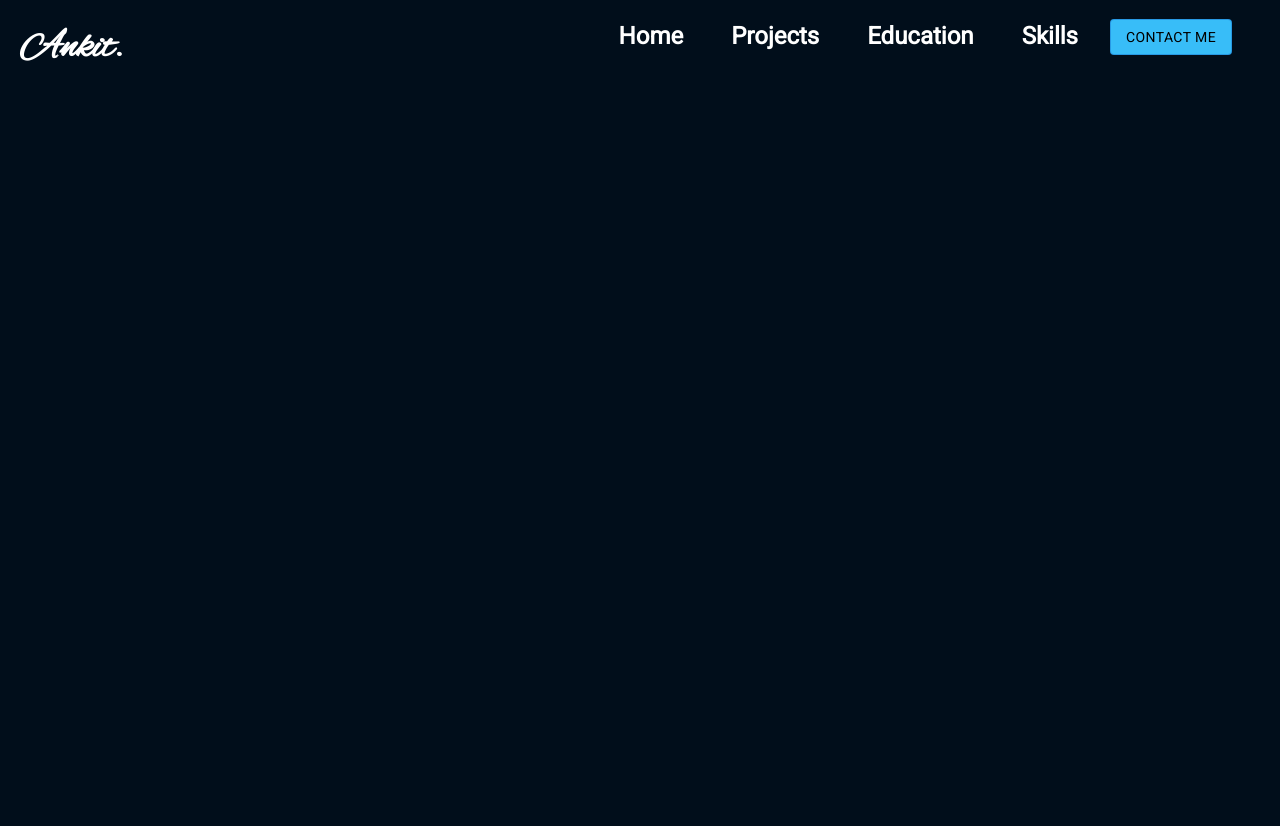
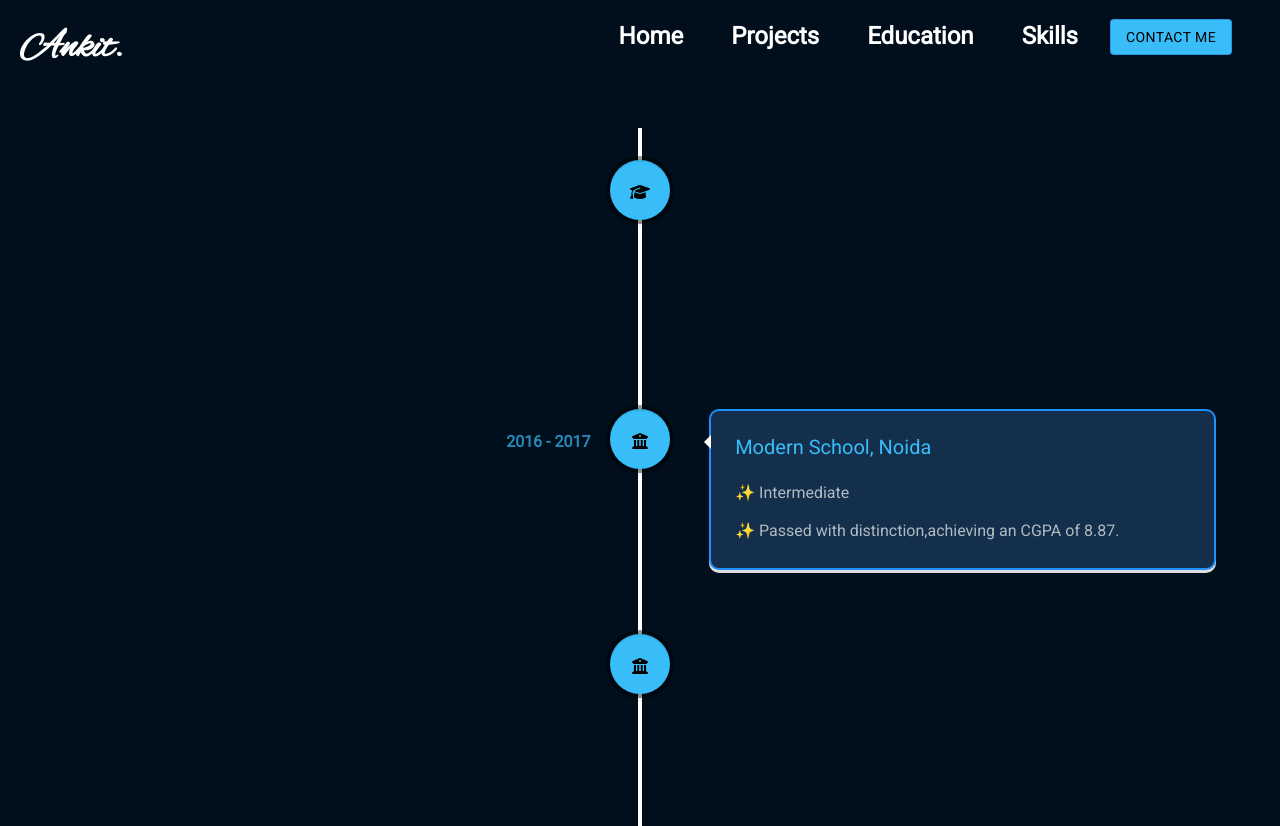
Before and after one commit to ancorp134/react-js-portfolio, a React (Create React App) app: page /education in a window 1280 px wide. Before the commit the page ends 800 px from the top, so only its background shows below. Built offline with nearby package versions, Linux system fonts and the light colour scheme.

Commit message:
fix some bug

```diff
--- a/src/App.js
+++ b/src/App.js
@@ -2,7 +2,7 @@ import "./App.css";
 import NavBar from "../src/components/Navbar";
 import { Route,Routes , BrowserRouter} from "react-router-dom";
 import Home from "./components/Home";
-import About from "./components/About";
+import Education from "./components/Education";
 import Project from "./components/Project";
 import Skill from "./components/Skill";
 
@@ -14,7 +14,7 @@ function App() {
       <NavBar></NavBar>
         <Routes>
           <Route path="/" element={<Home></Home>}></Route>
-          <Route path="/about" element={<About></About>}></Route>
+          <Route path="/education" element={<Education></Education>}></Route>
           <Route path="/project" element={<Project></Project>}></Route>
           <Route path="/skill" element={<Skill></Skill>}></Route>
         </Routes>
--- a/src/components/About.jsx
+++ b/src/components/Education.jsx
@@ -8,7 +8,7 @@ import "../styles/about.css";
 
 import { useEffect } from "react";
 
-const About = () => {
+const Education = () => {
   useEffect(() => {
     window.scroll(0, 0);
   }, []);
@@ -76,4 +76,4 @@ const About = () => {
   );
 };
 
-export default About;
+export default Education;
--- a/src/components/Navbar.jsx
+++ b/src/components/Navbar.jsx
@@ -64,7 +64,7 @@ function NavBar() {
               </NavLink>
             </li>
             <li className="nav-item">
-              <NavLink to="/about" className="nav-links" onClick={handleClick}>
+              <NavLink to="/education" className="nav-links" onClick={handleClick}>
                 Education
               </NavLink>
             </li>
```
